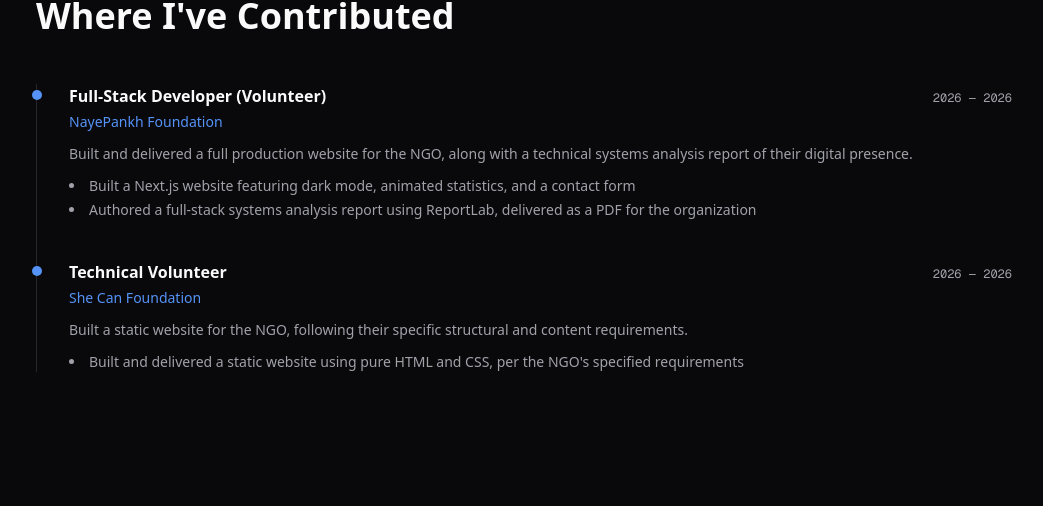
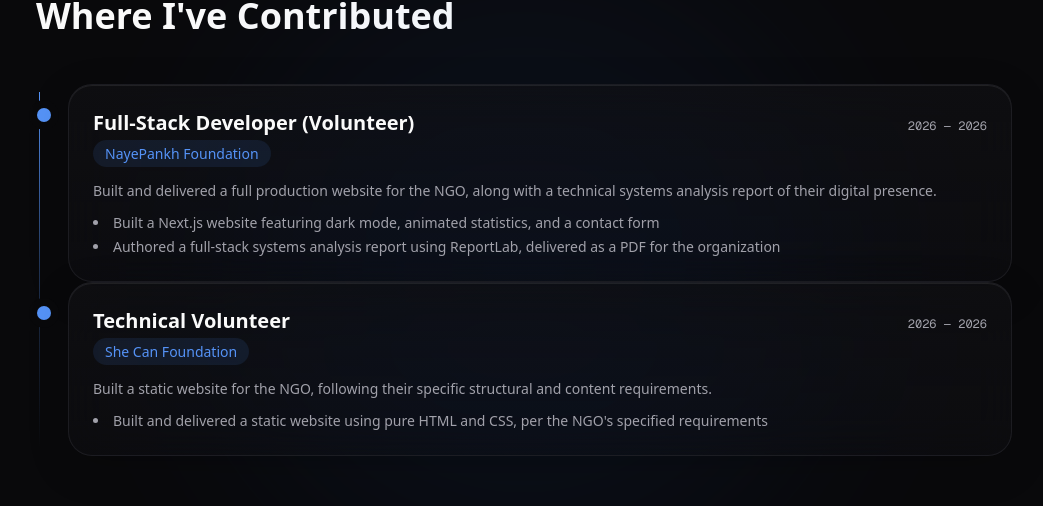
Before and after one commit to varunwalia120/portfolio, a Next.js app: page / in a window 1280 px wide. Shown: the part 7269-7775 px from the top of the page, without its empty margins (116-1159 px from the left). Built offline with nearby package versions, Linux system fonts and the light colour scheme; no server answers.

Commit message:
feat(experience): redesign timeline with glassmorphism cards

```diff
--- a/src/components/sections/Experience.tsx
+++ b/src/components/sections/Experience.tsx
@@ -24,7 +24,30 @@ export function Experience() {
         Where I've Contributed
       </motion.h2>
 
-      <div className="relative space-y-10 border-l border-border pl-8">
+      <div className="relative pl-8">
+        {/* Ambient Glow */}
+
+<div className="pointer-events-none absolute inset-0 overflow-visible">
+ <div
+    className="
+absolute
+left-1/2
+top-1/2
+-translate-x-1/2
+-translate-y-1/2
+h-[600px]
+w-[600px]
+rounded-full
+bg-blue-500/20
+blur-[110px]
+opacity-30
+"
+  />
+</div>
+
+<div className="space-y-6"></div>
+        <div className="absolute left-[3px] top-2 h-[calc(100%-1rem)] w-px bg-gradient-to-b from-accent via-accent/30 to-transparent" />
+
         {experience.map((item, index) => (
           <motion.div
             key={item.id}
@@ -34,15 +57,28 @@ export function Experience() {
             transition={{ delay: index * 0.1 }}
             className="relative"
           >
-            <span className="absolute -left-[calc(2rem+5px)] top-1.5 h-2.5 w-2.5 rounded-full bg-accent" />
+            <span className="absolute -left-[calc(2rem-1px)] top-6 h-3.5 w-3.5 rounded-full bg-accent ring-8 ring-background" />
 
+            <div
+              className="
+    glass rounded-3xl border border-white/10 p-6 backdrop-blur-xl
+transition-all duration-500
+hover:-translate-y-1
+hover:border-accent/20
+hover:shadow-[0_0_60px_rgba(59,130,246,0.18)]
+  "
+            >
               <div className="mb-1 flex flex-wrap items-baseline justify-between gap-x-4 gap-y-1">
-              <h3 className="font-bold">{item.role}</h3>
+                <h3 className="text-xl font-bold">{item.role}</h3>
                 <span className="font-mono text-xs text-muted-foreground">
                   {item.startDate} — {item.endDate}
                 </span>
               </div>
-            <p className="mb-3 text-sm text-accent">{item.organization}</p>
+              <div className="mb-4">
+                <span className="rounded-full bg-accent/10 px-3 py-1 text-sm font-medium text-accent">
+                  {item.organization}
+                </span>
+              </div>
               <p className="mb-3 text-sm text-muted-foreground">
                 {item.description}
               </p>
@@ -53,6 +89,7 @@ export function Experience() {
                   ))}
                 </ul>
               )}
+            </div>
           </motion.div>
         ))}
       </div>
```
Lines whose indentation alone changed are shown as unchanged.
